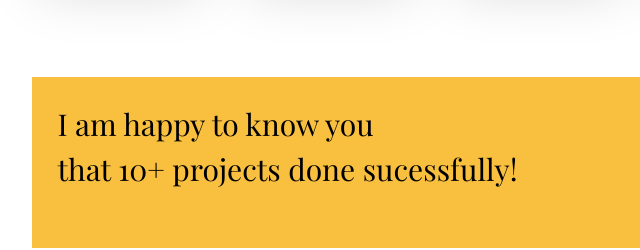
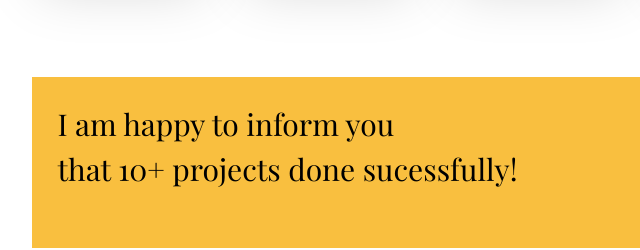
Before and after one commit to rahulpothireddy/rahulpothireddy.github.io, a plain HTML site: page index.html in a window 1280 px wide. Shown: the part 1449-1699 px from the top of the page, 355-995 px from the left. Drawn offline with nearby package versions, Linux system fonts and the light colour scheme; files whose address does not match are found by name; a web font is replaced by a local one.

Commit message:
Update index.html

```diff
--- a/index.html
+++ b/index.html
@@ -156,7 +156,7 @@
 								<div class="row">
 									<div class="col-md-12 animate-box" data-animate-effect="fadeInLeft">
 										<div class="hire">
-											<h2>I am happy to know you <br>that 10+ projects done sucessfully!</h2>
+											<h2>I am happy to inform you <br>that 10+ projects done sucessfully!</h2>
 
 										</div>
 									</div>
```
